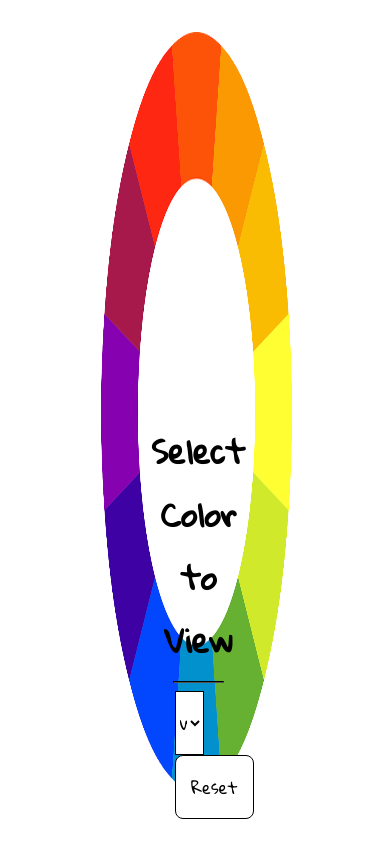
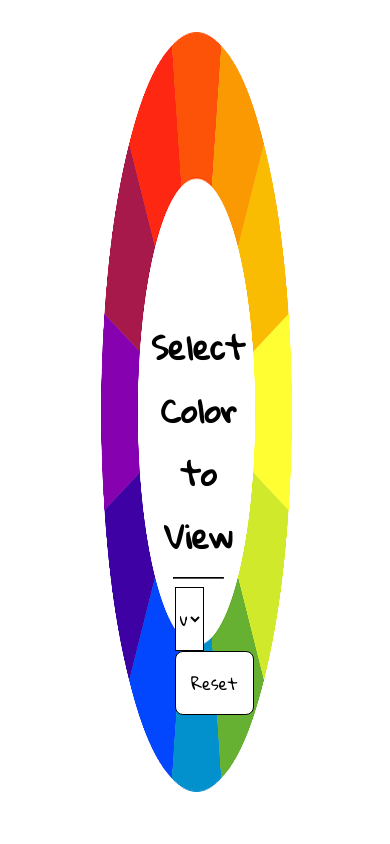
Before and after one commit to Wattsun64/color-reference, a plain HTML site: page index.html in a window 390 px wide. Drawn offline with Linux system fonts and the light colour scheme.

Commit message:
Added media query for screen sizes for max-width of 1435px

```diff
--- a/css/index.scss
+++ b/css/index.scss
@@ -1,5 +1,4 @@
 @import './_variables';
-
 body {
     background-color: $main-color;
     padding: 1.5em;
@@ -25,6 +24,9 @@ body {
     @media screen and (max-width: 1919px) {
         top: 21.5em;
         left: 31%;
+    }
+    @media screen and (max-width: 1435px) {
+        top: 15em;
     }
     #select-menu {
         padding: 1em;
```
Also changed, not shown: css/index.css, css/index.min.css.
